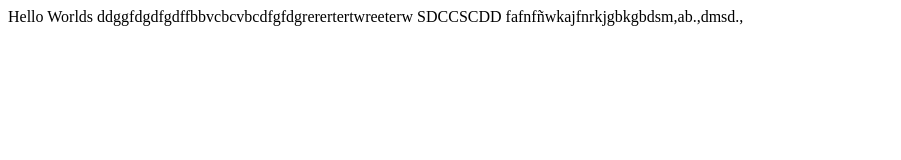
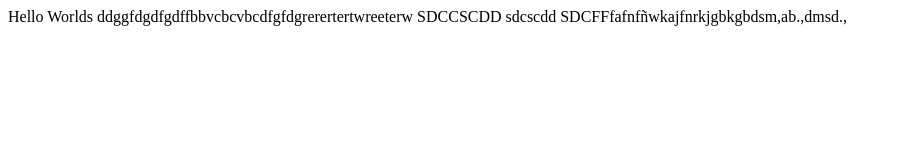
Before and after one commit to JUAN345-lang/lecture0, a plain HTML site: page lecture0/index.html in a window 1280 px wide. Shown: the whole page, without its empty margins (0-901 px from the left). Drawn offline with Linux system fonts and the light colour scheme.

Commit message:
Added index.html

```diff
--- a/lecture0/index.html
+++ b/lecture0/index.html
@@ -8,7 +8,7 @@
 
 <body>
 
-Hello Worlds  ddggfdgdfgdffbbvcbcvbcdfgfdgrerertertwreeterw SDCCSCDD  fafnfñwkajfnrkjgbkgbdsm,ab.,dmsd.,
+Hello Worlds  ddggfdgdfgdffbbvcbcvbcdfgfdgrerertertwreeterw SDCCSCDD  sdcscdd SDCFFfafnfñwkajfnrkjgbkgbdsm,ab.,dmsd.,
 
 </body>
 </html>
```
